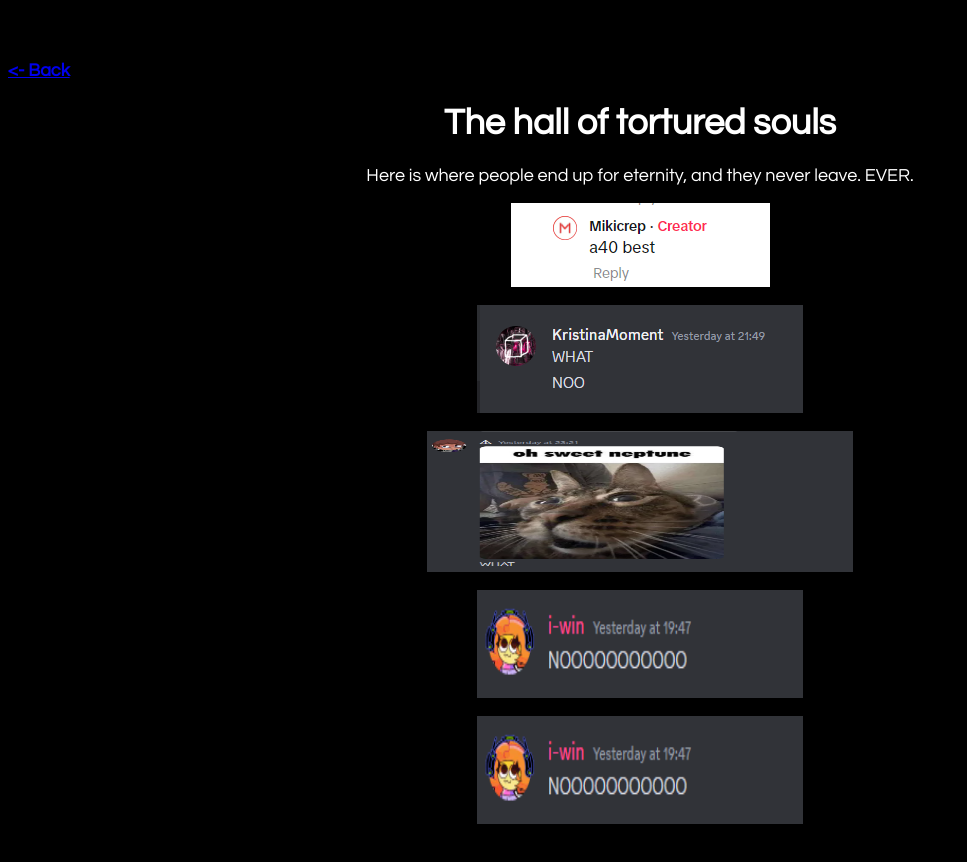
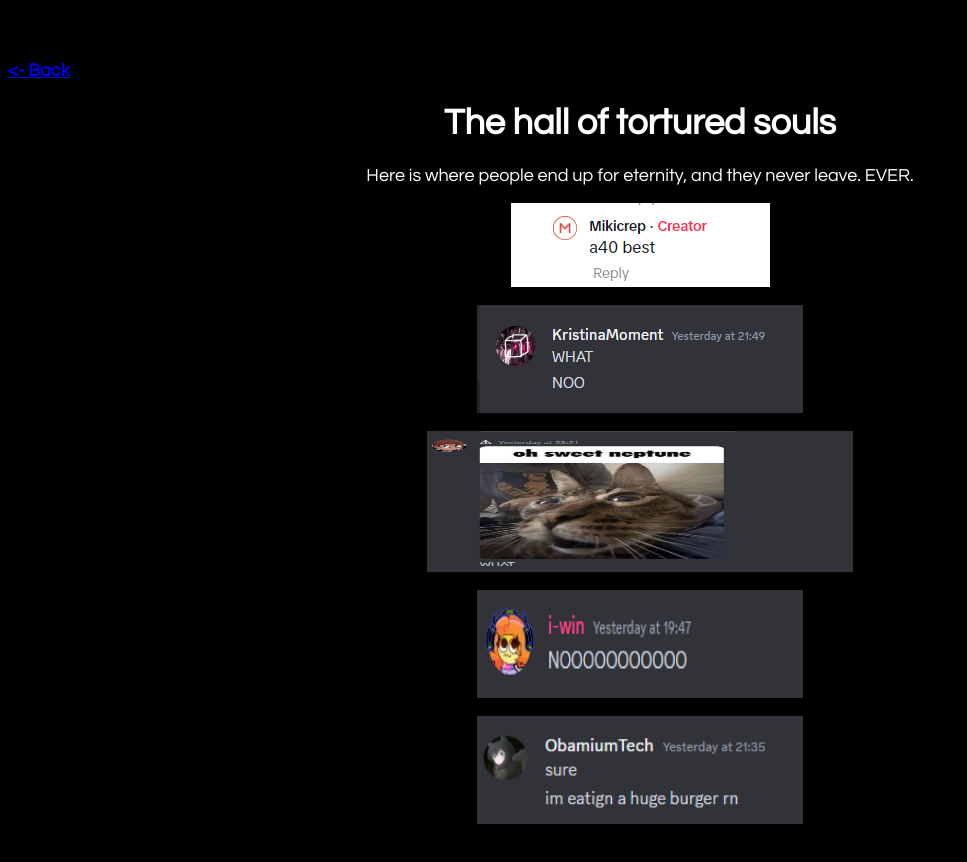
Before and after one commit to ifail2x/ifail2x.github.io, a plain HTML site: page thehalloftorturedsouls.html in a window 1280 px wide. Shown: the whole page, without its empty margins (0-967 px from the left). Drawn offline with Linux system fonts and the light colour scheme.

Commit message:
Update thehalloftorturedsouls.html

```diff
--- a/thehalloftorturedsouls.html
+++ b/thehalloftorturedsouls.html
@@ -26,7 +26,7 @@ body {
 <p style="text-align: center;"><img src="https://ifail2x.github.io/img/kmoment.png" alt="" /></p>
 <p style="text-align: center;"><img src="https://ifail2x.github.io/img/triangleman.png" alt="https://ifail2x.github.io/img/kmoment.png" width="426" height="141" /></p>
 <p style="text-align: center;"><img src="https://ifail2x.github.io/img/i-win.png" alt="https://ifail2x.github.io/img/kmoment.png" width="326" height="108" /></p>
-<p style="text-align: center;"><img src="https://ifail2x.github.io/img/i-win.png" alt="https://ifail2x.github.io/img/obamium.png" width="326" height="108" /></p>
+<p style="text-align: center;"><img src="https://ifail2x.github.io/img/obamium.png" alt="https://ifail2x.github.io/img/obamium.png" width="326" height="108" /></p>
 <p style="text-align: center;">&nbsp;</p>
 </body>
 </html>
```
